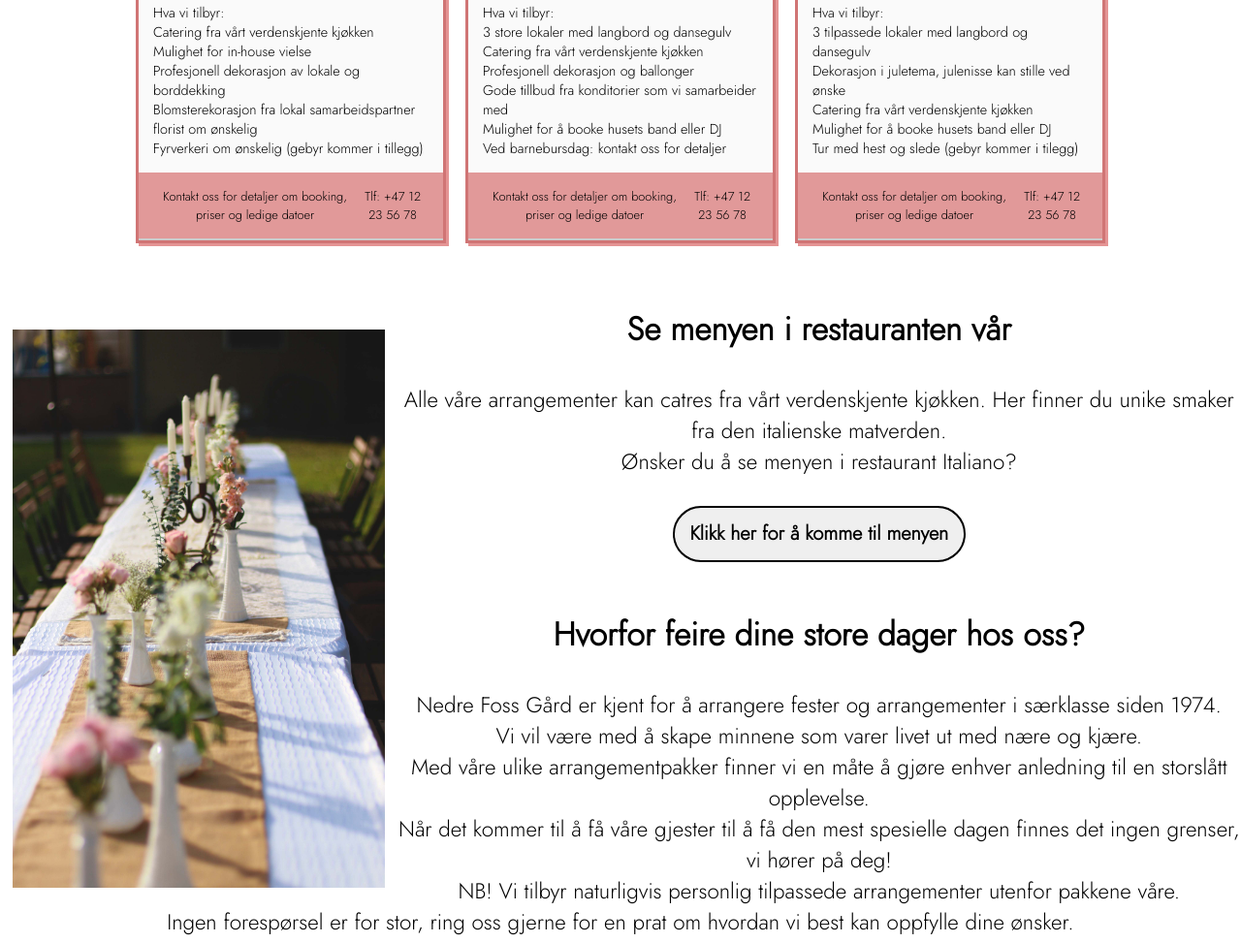
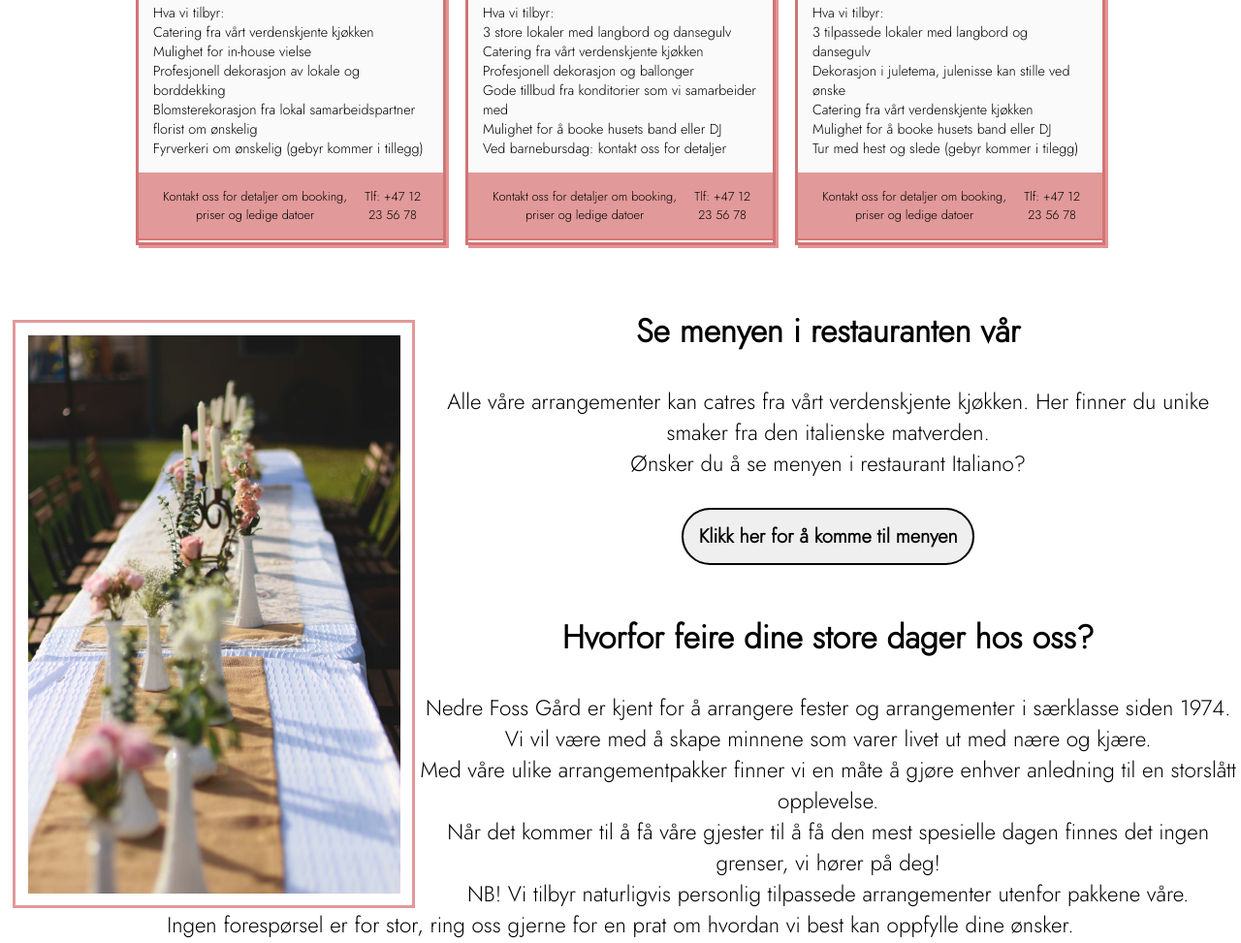
Before and after one commit to Tinamork/exam, a plain HTML site: page side2booking.html in a window 1280 px wide. Shown: the part 716-1689 px from the top of the page at 97% size. Drawn offline with Linux system fonts and the light colour scheme.

Commit message:
fargeendringer

```diff
--- a/side2booking.css
+++ b/side2booking.css
@@ -110,7 +110,7 @@ nav a:hover {
     justify-content: space-between;
     background: #e19999;
     font-size: 0.8em;
-    border-bottom: 2px solid #cccccc;
+    border-bottom: 2px solid rgba(217, 103, 103, 0.7);
 }
 
 .bursdagbilde {
@@ -132,7 +132,7 @@ nav a:hover {
     justify-content: space-between;
     background: #e19999;
     font-size: 0.8em;
-    border-bottom: 2px solid #cccccc;
+    border-bottom: 2px solid rgba(217, 103, 103, 0.7);
 }
 
 .julebordbilde {
@@ -154,8 +154,9 @@ nav a:hover {
     justify-self: flex-end;
     background: #e19999;
     font-size: 0.8em;
-    border-bottom: 2px solid #cccccc;
+    border-bottom: 2px solid rgba(217, 103, 103, 0.7);
     justify-content: space-between;
+    margin-bottom: 0.2em;
 }
 
 .infodel {
@@ -204,6 +205,9 @@ nav a:hover {
     float: left;
     padding: 1%;
     margin-top: 1%;
+    border-style: solid;
+    border-color: #e19999;
+    margin-left: 1%;
 }
 
 footer {
```
